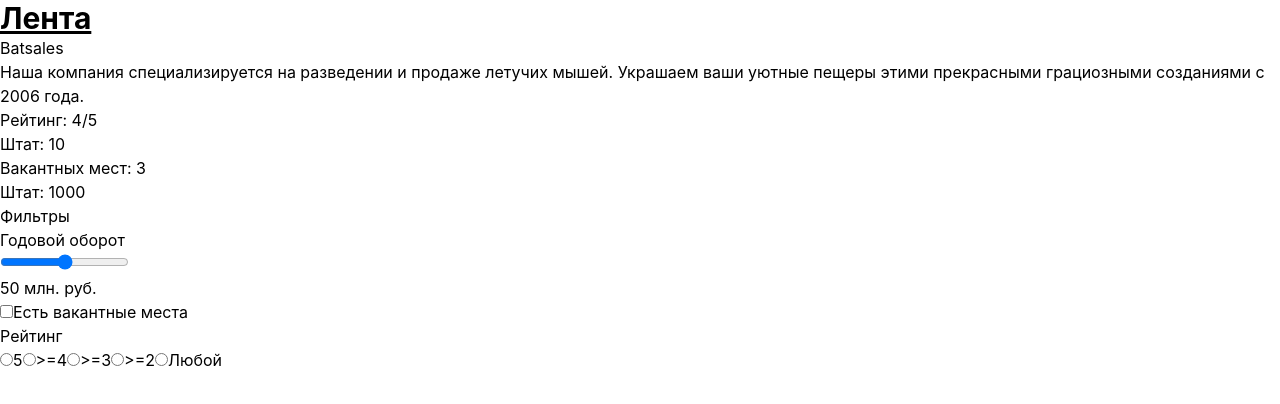
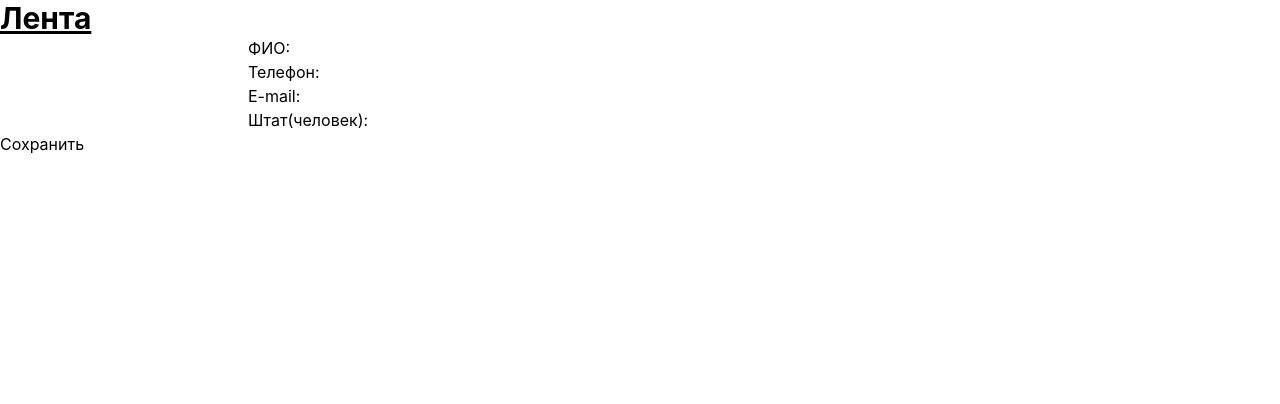
Before and after one commit to cloudbruh/trustartup-frontend, a React (Create React App) app in the folder react-app/: page / in a window 1280 px wide. Shown: the top 404 px of the page. Built offline with nearby package versions, Linux system fonts and the light colour scheme.

Commit message:
Добавил компоненты для еще трех страниц

```diff
--- /dev/null
+++ b/react-app/src/AddCompany.js
@@ -0,0 +1,47 @@
+import React from 'react';
+import Card from './Card'
+import Filters from './Filters'
+
+class AddCompany extends React.Component {
+
+    state = {
+        title: 'Добавить компанию'
+    }
+
+    render() {
+        return (
+            <>
+                <div className='name'>
+                    <input type='text' id='name'/>
+                    <label htmlFor='name'>Название:</label>
+                </div>
+                <div className='short-desc'>
+                    <input type='text' id='short-desc'/>
+                    <label htmlFor='short-desc'>Краткое описание:</label>
+                </div>
+                <div className='full-desc'>
+                    <input type='text' id='full-desc'/>
+                    <label htmlFor='full-desc'>Полное описание:</label>
+                </div>
+                <div className='staff'>
+                    <input type='text' id='staff'/>
+                    <label htmlFor='staff'>Штат(человек):</label>
+                </div>
+                <div className='turnover'>
+                    <input type='text' id='turnover'/>
+                    <label htmlFor='turnover'>Годовой оборот(рублей):</label>
+                </div>
+                <div className='vaccancies'>
+                    <button id='vaccancies'>+</button>
+                    <label htmlFor='vaccancies'>Добавить вакансию:</label>
+                </div>
+                <div className='docs'>
+                    <button id='docs'>+</button>
+                    <label htmlFor='docs'>Загрузить документ:</label>
+                </div>
+            </>
+        )
+    }
+}
+
+export default AddCompany;
--- a/react-app/src/App.js
+++ b/react-app/src/App.js
@@ -1,6 +1,7 @@
 import React from 'react';
 import Card from './Card'
 import Filters from './Filters'
+import Register from './Register'
 
 class App extends React.Component {
 
@@ -18,10 +19,7 @@
                     </div>
                 </header>
                 <div className='content'>
-                    <ul>
-                        <li><Card/></li>
-                    </ul>
-                    <Filters/>
+                    <Register/>
                 </div>
                 <footer className='bot-bar'>
 
--- /dev/null
+++ b/react-app/src/Enter.js
@@ -0,0 +1,26 @@
+import React from 'react';
+
+class Enter extends React.Component {
+
+    state = {
+        title: 'Вход'
+    }
+
+    render() {
+        return (
+            <>
+                <div className='enter-email'>
+                    <input type='text' id='enter-email'/>
+                    <label htmlFor='enter-email'>E-mail:</label>
+                </div>
+                <div className='enter-pass'>
+                    <input type='password' id='enter-pass'/>
+                    <label htmlFor='enter-pass'>Пароль:</label>
+                </div>
+                <button className='enter-button'>Вход</button>
+            </>
+        )
+    }
+}
+
+export default Enter;
--- a/react-app/src/PersonalArea.js
+++ b/react-app/src/PersonalArea.js
@@ -3,6 +3,7 @@
 class PersonalArea extends React.Component {
 
     state = {
+        title: 'Личный кабинет',
         name: 'Зубенко Михаил Петрович',
         tel: '8(800)5553535',
         info: 'Я основатель компании Batsales',
--- /dev/null
+++ b/react-app/src/Register.js
@@ -0,0 +1,36 @@
+import React from 'react';
+import Card from './Card'
+import Filters from './Filters'
+
+class Register extends React.Component {
+
+    state = {
+        title: 'Регистрациия'
+    }
+
+    render() {
+        return (
+            <>
+                <div className='user-name'>
+                    <input type='text' id='user-name'/>
+                    <label htmlFor='name'>ФИО:</label>
+                </div>
+                <div className='user-tel'>
+                    <input type='text' id='user-tel'/>
+                    <label htmlFor='user-tel'>Телефон:</label>
+                </div>
+                <div className='user-email'>
+                    <input type='text' id='user-email'/>
+                    <label htmlFor='user-email'>E-mail:</label>
+                </div>
+                <div className='password'>
+                    <input type='text' id='password'/>
+                    <label htmlFor='staff'>Штат(человек):</label>
+                </div>
+                <button className='register-save'>Сохранить</button>
+            </>
+        )
+    }
+}
+
+export default Register;
```
